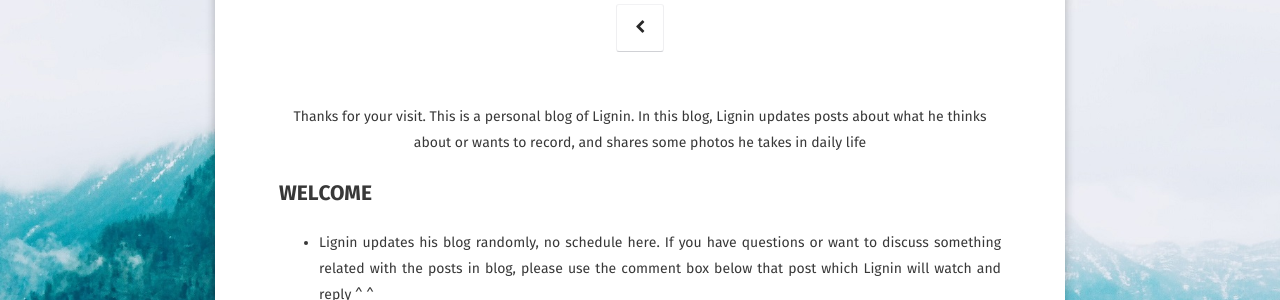
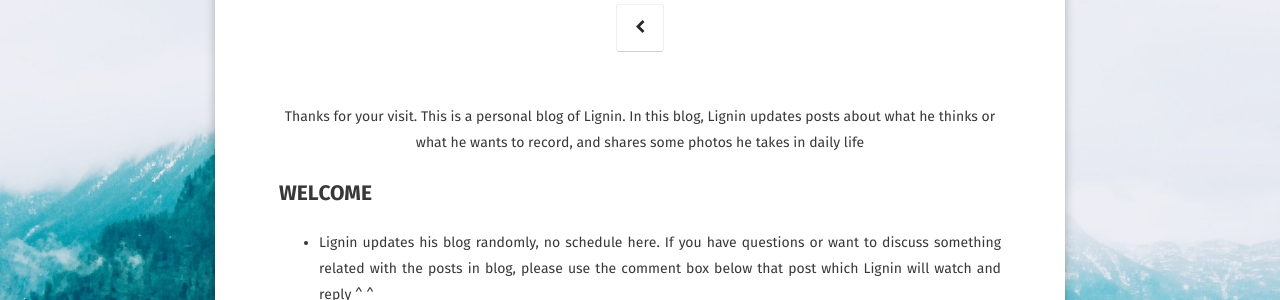
Before and after one commit to ligggnin/ligggnin.github.io, a Jekyll site: the page built from about/index.md, in a window 1280 px wide. Shown: the part 185-485 px from the top of the page. Built offline with Jekyll 4.4.1, drawn with Linux system fonts in a browser that asks for light colours; some web fonts are replaced.

Commit message:
Update index.md

```diff
--- a/about/index.md
+++ b/about/index.md
@@ -6,7 +6,7 @@ date: 2018-02-9
 comments: false
 ---
 
-<center>Thanks for your visit. This is a personal blog of Lignin. In this blog, Lignin updates posts about what he thinks about or wants to record, and shares some photos he takes in daily life</center>
+<center>Thanks for your visit. This is a personal blog of Lignin. In this blog, Lignin updates posts about what he thinks or what he wants to record, and shares some photos he takes in daily life</center>
 
 ## WELCOME
 * Lignin updates his blog randomly, no schedule here. If you have questions or want to discuss something related with the posts in blog, please use the comment box below that post which Lignin will watch and reply ^ ^
```
